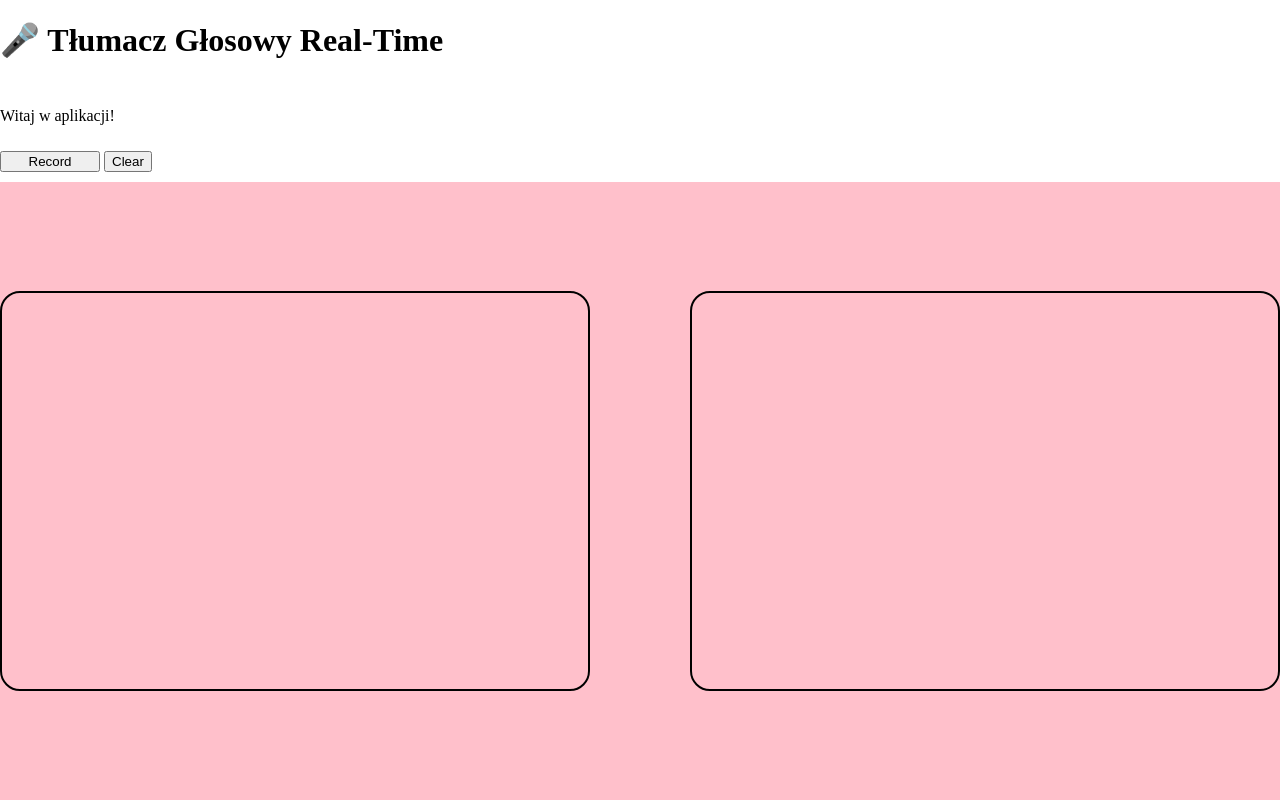
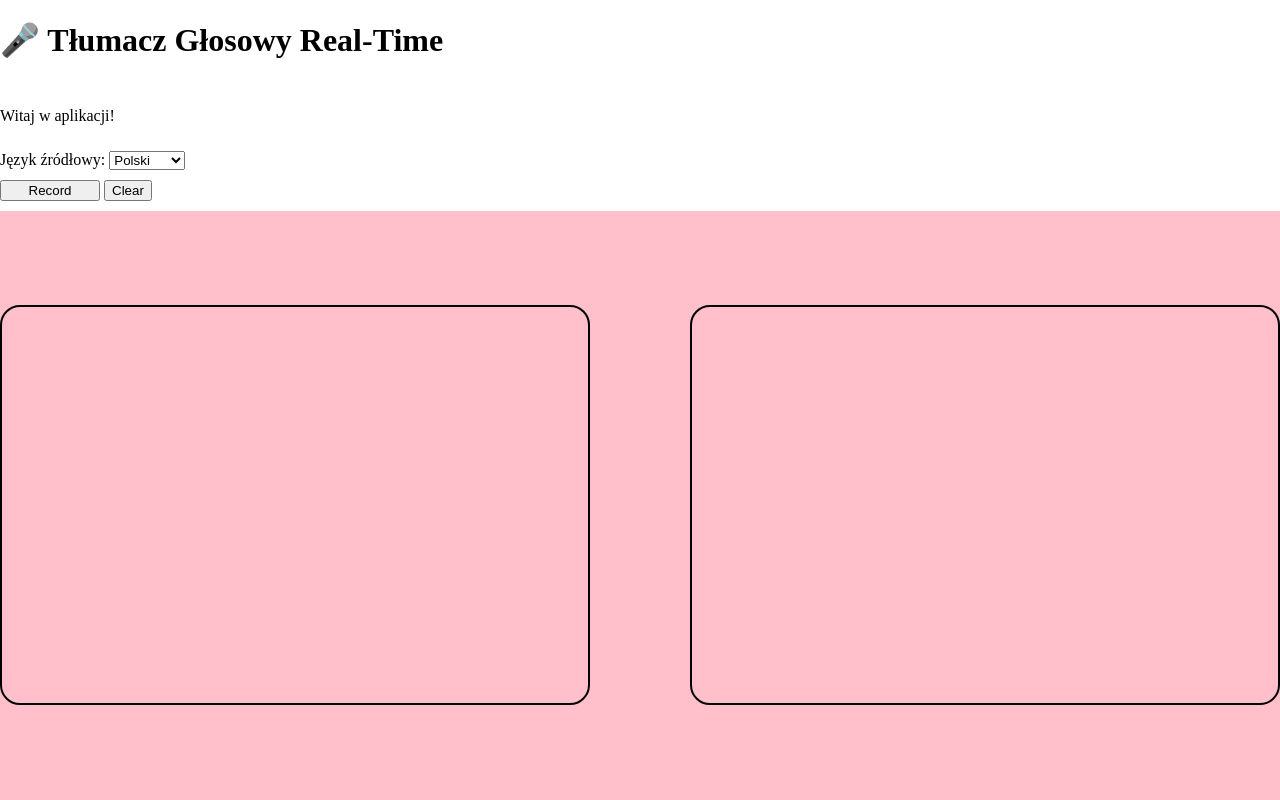
Before and after one commit to AnnaZar89/Realtime-Speech-To-Speech-Translator, a Flask app: page / in a window 1280 px wide. Run offline with Flask 3, Linux system fonts and the light colour scheme.

Commit message:
update nomenclature in index.html

```diff
--- a/templates/index.html
+++ b/templates/index.html
@@ -9,12 +9,19 @@
 <body>
     <h1>🎤 Tłumacz Głosowy Real-Time</h1>
     <p>Witaj w aplikacji!</p>
-    <buttonContainer>
+    <div class="selectContainer">
+        <label for="dataSrcLanguage">Język źródłowy:</label>
+        <select id="dataSrcLanguage" name="dataSrcLanguage">
+            <option value="pl-PL">Polski</option>
+            <option value="en-US">Angielski</option>
+        </select>
+    </div>
+    <div class="buttonContainer">
         <button type="button" id="recordBtn">Record</button>
         <button type="button" id="clearBtn">Clear</button>
-    </buttonContainer>
+    </div>
 
-    <input type="hidden" name="dataSrcLanguage" id="dataSrcLanguage" value='{{ history_json|safe }}'>
+    <input type="hidden" name="history" id="history" value='{{ history_json|safe }}'>
     <div class="container">
         <div id="recognition-result" class="sound-detection"></div>
         <div id="translation-result" class="sound-translation"></div>
@@ -27,7 +34,7 @@
         let audioBlob;
         let recordBtn = document.getElementById('recordBtn');
         let clearBtn = document.getElementById('clearBtn');
-        let historyValue = document.getElementById('dataSrcLanguage').value;
+        let historyValue = document.getElementById('history').value;
 
 
         let audioHistory = [];
@@ -45,7 +52,7 @@
                     const formData = new FormData();
 
 
-                    formData.append('dataSrcLanguage', historyValue);
+                    formData.append('history', historyValue);
                     formData.append('audio', audioBlob, 'audio.webm');
                     try {
                         const response = await fetch('/recognize', {
@@ -69,9 +76,7 @@
 
                                 const audioBlob = await audioResponse.blob();
                                 const audioUrl = URL.createObjectURL(audioBlob);
-<!--                                leftBox.innerHTML += `<div class="msg-block">${data.original_text}</div>`;-->
-<!--                                rightBox.innerHTML += `<div class="msg-block">${data.translation}</div>`;-->
-                                document.getElementById('dataSrcLanguage').value = data.history_json;
+                                document.getElementById('history').value = data.history_json;
                                 const historyArray = JSON.parse(data.history_json);
                                 window.scrollTo(0, document.body.scrollHeight);
                             }
```
